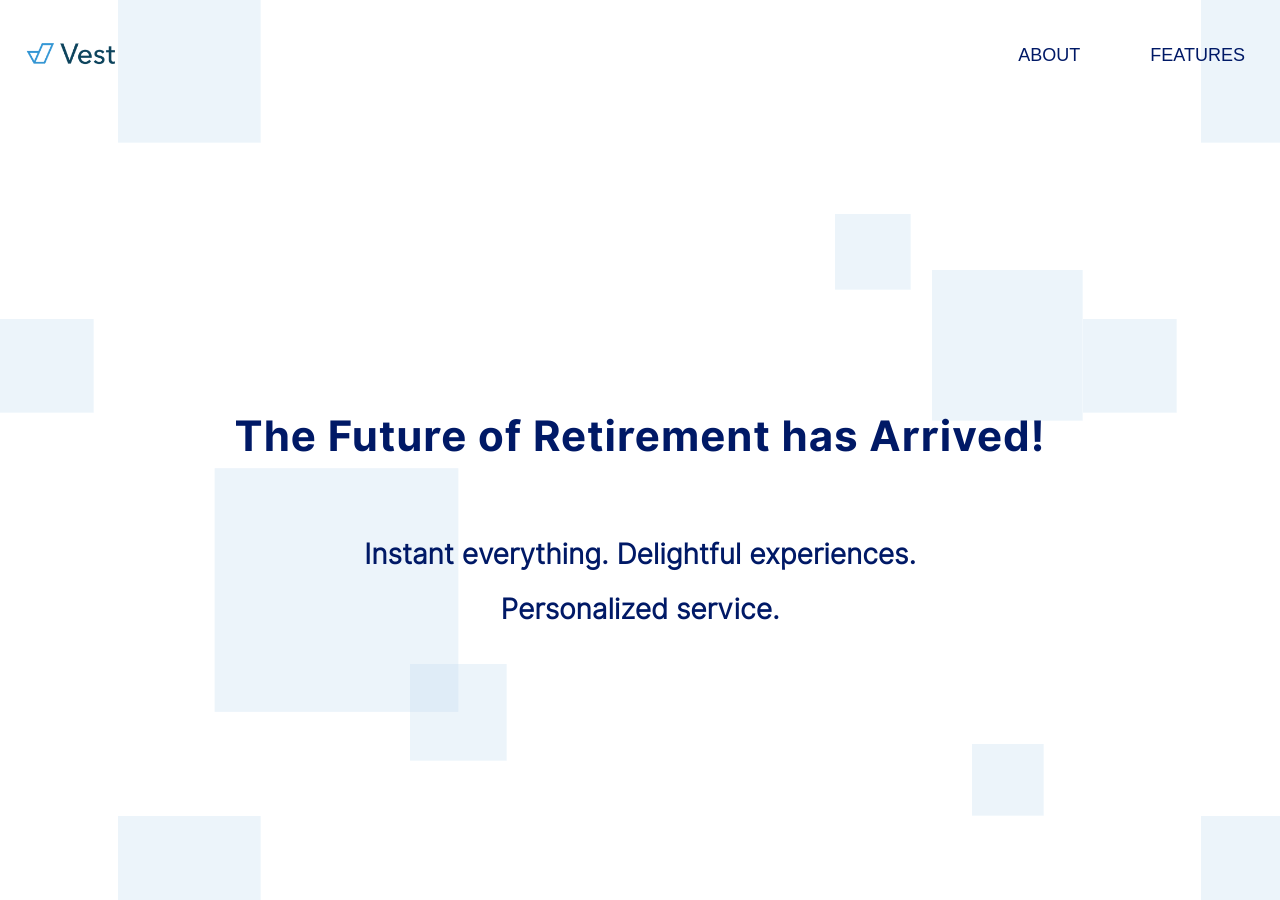
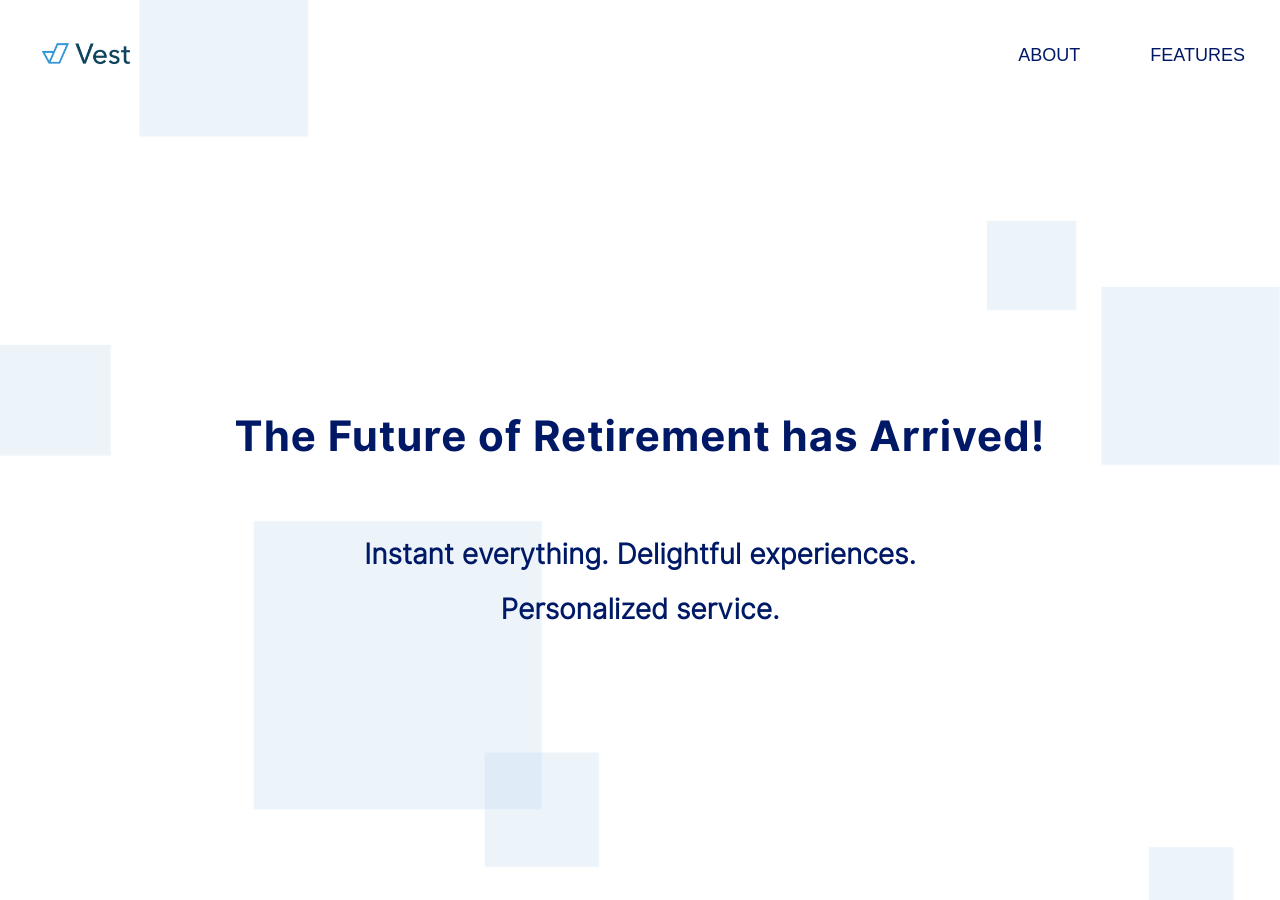
Before and after one commit to VestHQ/VestHQ, a Jekyll site: the page built from index.html, in a window 1280 px wide and 900 px high. Built offline with Jekyll 4.4.1, drawn with Linux system fonts in a browser that asks for light colours; nearby versions of some CDN libraries; some web fonts are replaced; comment, search, counter and statistics services are not loaded.

Commit message:
adjusted margins for mobile

```diff
--- a/_includes/index.html
+++ b/_includes/index.html
@@ -1,4 +1,4 @@
-<main class="header index" data-aos="zoom-in">
+<main class="header index">
 
     <h1 class="header__primary">The Future of Retirement has Arrived!</h1>
     <h2 class="header__secondary">Instant everything. Delightful experiences.
--- a/_layouts/default.html
+++ b/_layouts/default.html
@@ -5,7 +5,7 @@
 </head>
 <body>
 
-<div class="full-screen">
+<div class="full-screen" data-aos="fade-right">
   {% include nav.html %}
   {% include index.html %}
 </div>
--- a/_sass/1-base/base.scss
+++ b/_sass/1-base/base.scss
@@ -36,17 +36,24 @@
   display: flex;
   flex-direction: column;
   min-height: 100vh;
+  height: 100vh;
   margin: 0 auto;
   max-width: $max-page-width;
   position: relative;
-  background-image: url("../../assets/images/index_bg.png");
+  background: url("../../assets/images/index_bg.png") no-repeat center center fixed;
+  background-size: cover;
 
   &--features {
     @extend .full-screen;
-    width: 100vw;
-    background-image: url("../../assets/images/features_bg.png");
+    //width: 100vw;
+    background: url("../../assets/images/features_bg.png");
     margin-bottom: 4rem;
+
+    @include respond(phone) {
+      background-position: right;
+    }
   }
+
 }
 .spacer {
   flex: 1;
--- a/_sass/1-base/utilities.scss
+++ b/_sass/1-base/utilities.scss
@@ -15,7 +15,7 @@
 .flex {
   display: flex;
   justify-content: space-around;
-  align-items: center;
+  //align-items: center;
   width: 100%;
 
   @include respond(phone) {
--- a/_sass/3-layout/header.scss
+++ b/_sass/3-layout/header.scss
@@ -14,6 +14,7 @@
     font-weight: 900;
     letter-spacing: 1px;
     margin: 30vh auto 6vh auto;
+    padding: 0 1rem;
 
     @include respond(tab-port) {
       font-size: 3.8rem;
@@ -35,6 +36,7 @@
   &__secondary {
     font-family: $inter-light;
     font-size: 2.8rem;
+    //margin: 0 1rem;
 
     @include respond(tab-port) {
       font-size: 2.6rem;
@@ -49,6 +51,14 @@
     &--feature {
       width: 66%;
       margin: 0 auto;
+
+      @include respond(laptop) {
+        width: 80%;
+      }
+      @include respond(l-phone) {
+         width: 95%;
+      }
+
     }
   }
 }
@@ -78,8 +88,20 @@
   width: 45%;
   font-family: $inter-semi-bold;
   color: $dark-blue;
-  font-size: 3.3rem;
+  font-size: 3rem;
   margin-left: 10%;
   margin-bottom: 2rem;
   line-height: 1.3;
+
+  @include respond(phone) {
+    font-size: 2.5rem;
+    margin-left: 4.5rem;
+  }
+  @include respond(mid-phone) {
+    font-size: 2.2rem;
+    margin-left: 4rem;
+  }
+  @include respond(m-phone) {
+    margin-left: 3.3rem;
+  }
 }
--- a/_sass/3-layout/nav.scss
+++ b/_sass/3-layout/nav.scss
@@ -75,6 +75,7 @@
   &__logo {
     height: 3.2rem;
     width: auto;
+    margin: 0 1.5rem;
 
     @include respond(mid-phone) {
       height: 2.6rem;
```
Also changed, not shown: 2 other files.
